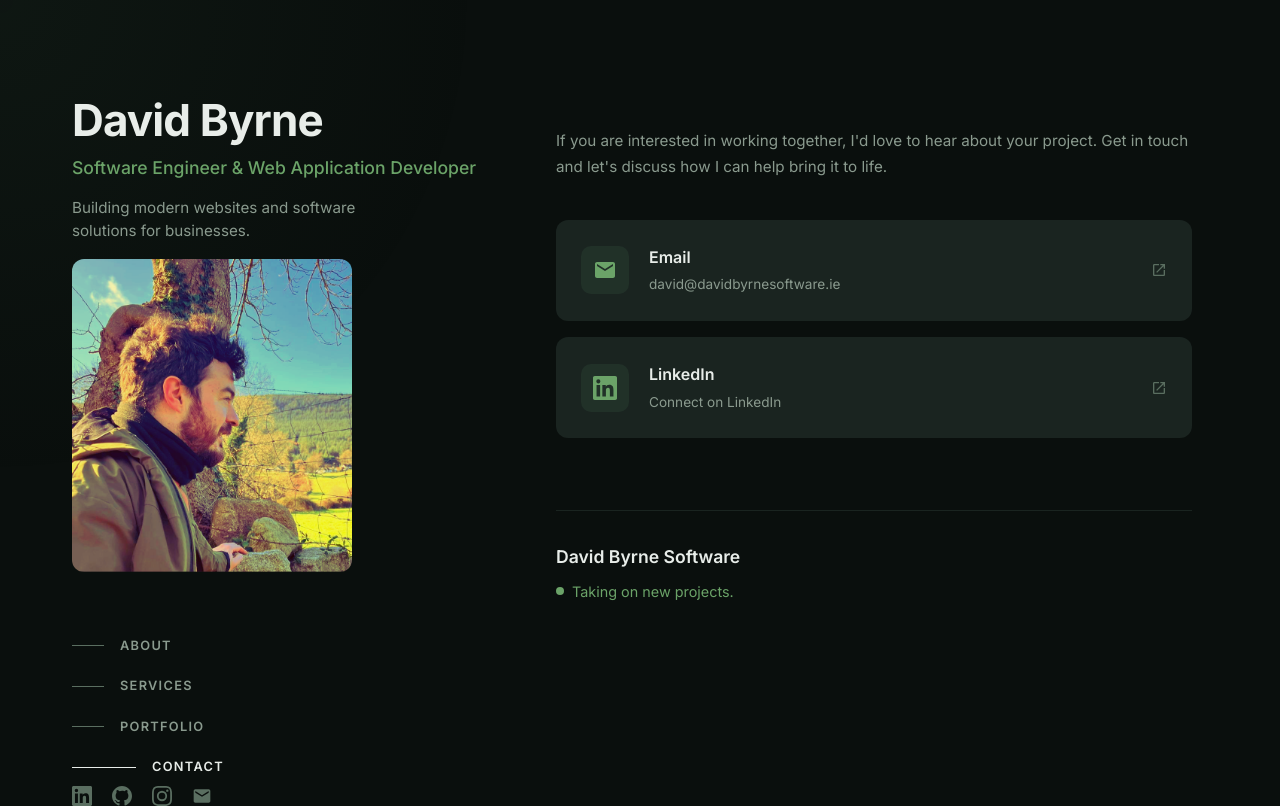
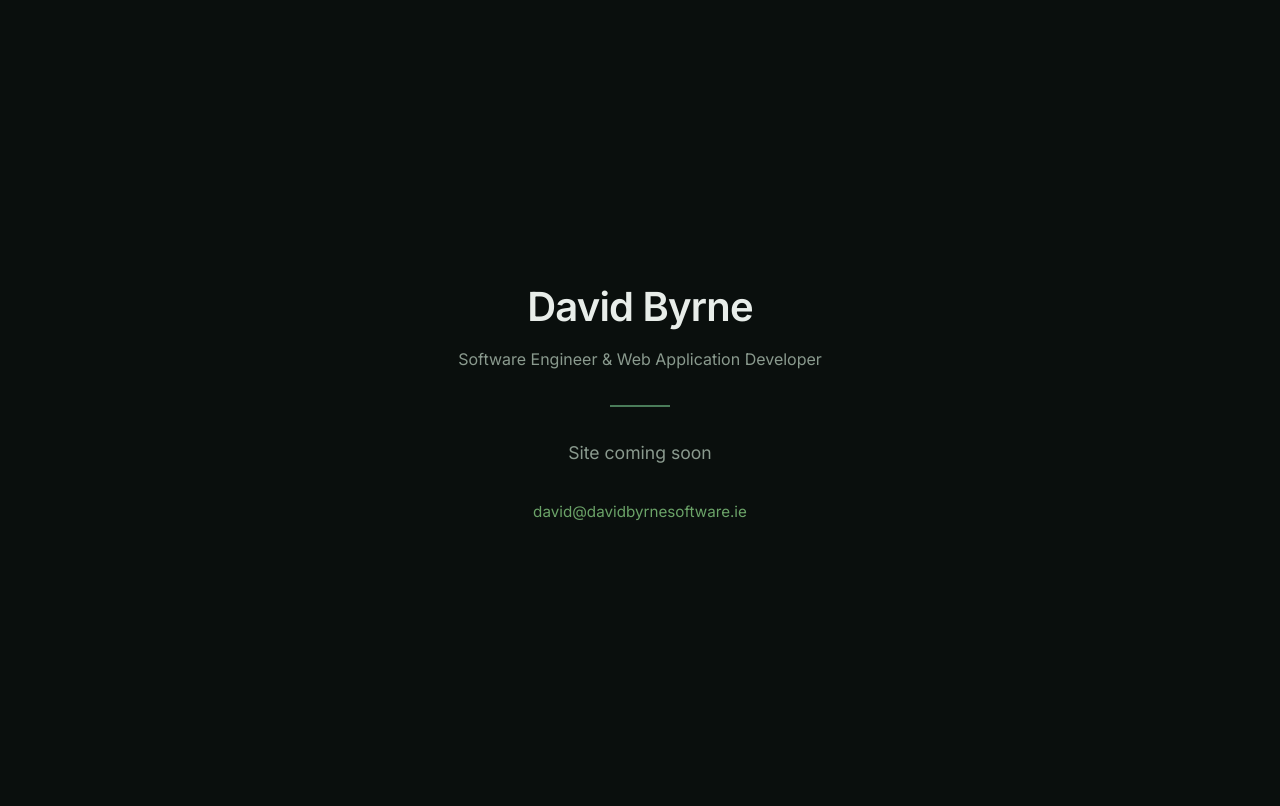
Before and after one commit to OldByrne/davidbyrnesoftware, an Angular app: page /contact in a window 1280 px wide. Built offline with nearby package versions, Linux system fonts and the light colour scheme.

Commit message:
added under construction and made active.

```diff
--- a/src/app/app.component.html
+++ b/src/app/app.component.html
@@ -1,3 +1,6 @@
+@if (underConstruction) {
+  <app-under-construction />
+} @else {
   <div class="spotlight-overlay"
        [style.background]="'radial-gradient(600px at ' + spotlightX + 'px ' + spotlightY + 'px, rgba(74, 124, 89, 0.07), transparent 80%)'">
   </div>
@@ -8,3 +11,4 @@
       <router-outlet />
     </main>
   </div>
+}
--- a/src/app/app.component.ts
+++ b/src/app/app.component.ts
@@ -1,16 +1,19 @@
 import { Component, HostListener } from '@angular/core';
 import { RouterOutlet } from '@angular/router';
 import { SidebarComponent } from './components/sidebar/sidebar.component';
+import { UnderConstructionComponent } from './components/under-construction/under-construction.component';
+import { siteConfig } from './site-config';
 
 @Component({
   selector: 'app-root',
-  imports: [RouterOutlet, SidebarComponent],
+  imports: [RouterOutlet, SidebarComponent, UnderConstructionComponent],
   templateUrl: './app.component.html',
   styleUrl: './app.component.scss'
 })
 export class AppComponent {
   spotlightX = 0;
   spotlightY = 0;
+  underConstruction = siteConfig.underConstruction;
 
   @HostListener('document:mousemove', ['$event'])
   onMouseMove(event: MouseEvent): void {
--- /dev/null
+++ b/src/app/components/under-construction/under-construction.component.html
@@ -0,0 +1,11 @@
+<div class="under-construction">
+  <div class="content">
+    <h1 class="name">David Byrne</h1>
+    <h2 class="role">Software Engineer &amp; Web Application Developer</h2>
+    <div class="divider"></div>
+    <p class="message">Site coming soon</p>
+    <div class="contact">
+      <a href="mailto:david@davidbyrnesoftware.ie">david&#64;davidbyrnesoftware.ie</a>
+    </div>
+  </div>
+</div>
--- /dev/null
+++ b/src/app/components/under-construction/under-construction.component.scss
@@ -0,0 +1,47 @@
+.under-construction {
+  display: flex;
+  align-items: center;
+  justify-content: center;
+  min-height: 100vh;
+  text-align: center;
+  padding: 2rem;
+}
+
+.name {
+  font-size: 2.5rem;
+  font-weight: 600;
+  color: var(--text-primary);
+  letter-spacing: -0.02em;
+  margin-bottom: 0.5rem;
+}
+
+.role {
+  font-size: 1rem;
+  font-weight: 400;
+  color: var(--text-secondary);
+  margin-bottom: 2rem;
+}
+
+.divider {
+  width: 60px;
+  height: 2px;
+  background-color: var(--accent);
+  margin: 0 auto 2rem;
+}
+
+.message {
+  font-size: 1.1rem;
+  color: var(--text-secondary);
+  margin-bottom: 2rem;
+}
+
+.contact a {
+  color: var(--accent-light);
+  font-size: 0.95rem;
+}
+
+@media (max-width: 768px) {
+  .name {
+    font-size: 1.8rem;
+  }
+}
--- /dev/null
+++ b/src/app/site-config.ts
@@ -0,0 +1,3 @@
+export const siteConfig = {
+  underConstruction: true,
+};
```
Also changed, not shown: src/app/components/under-construction/under-construction.component.ts (added, +8 -0 lines), 2 other files (tests, documents, lock files or other folders). Lines whose indentation alone changed are shown as unchanged.
